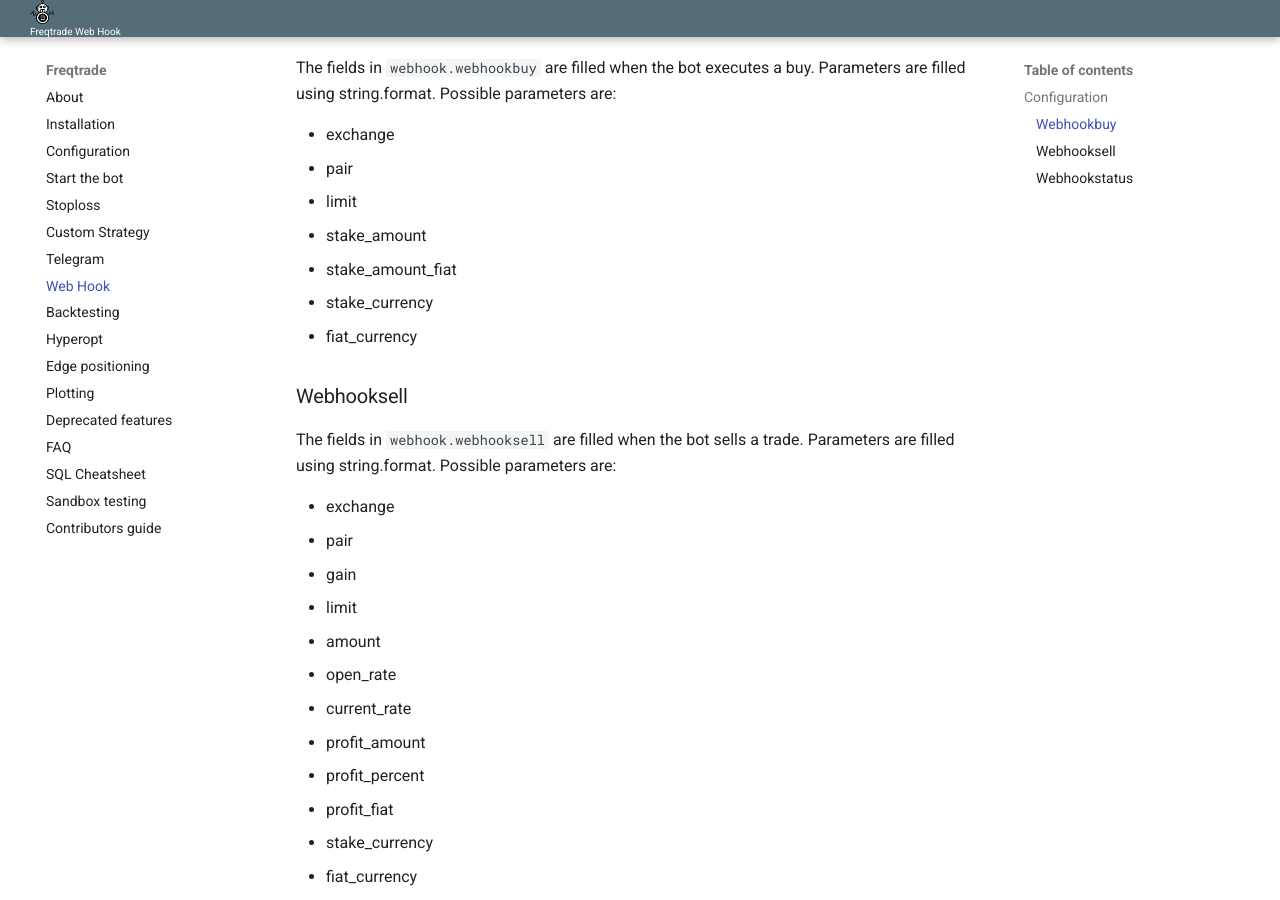
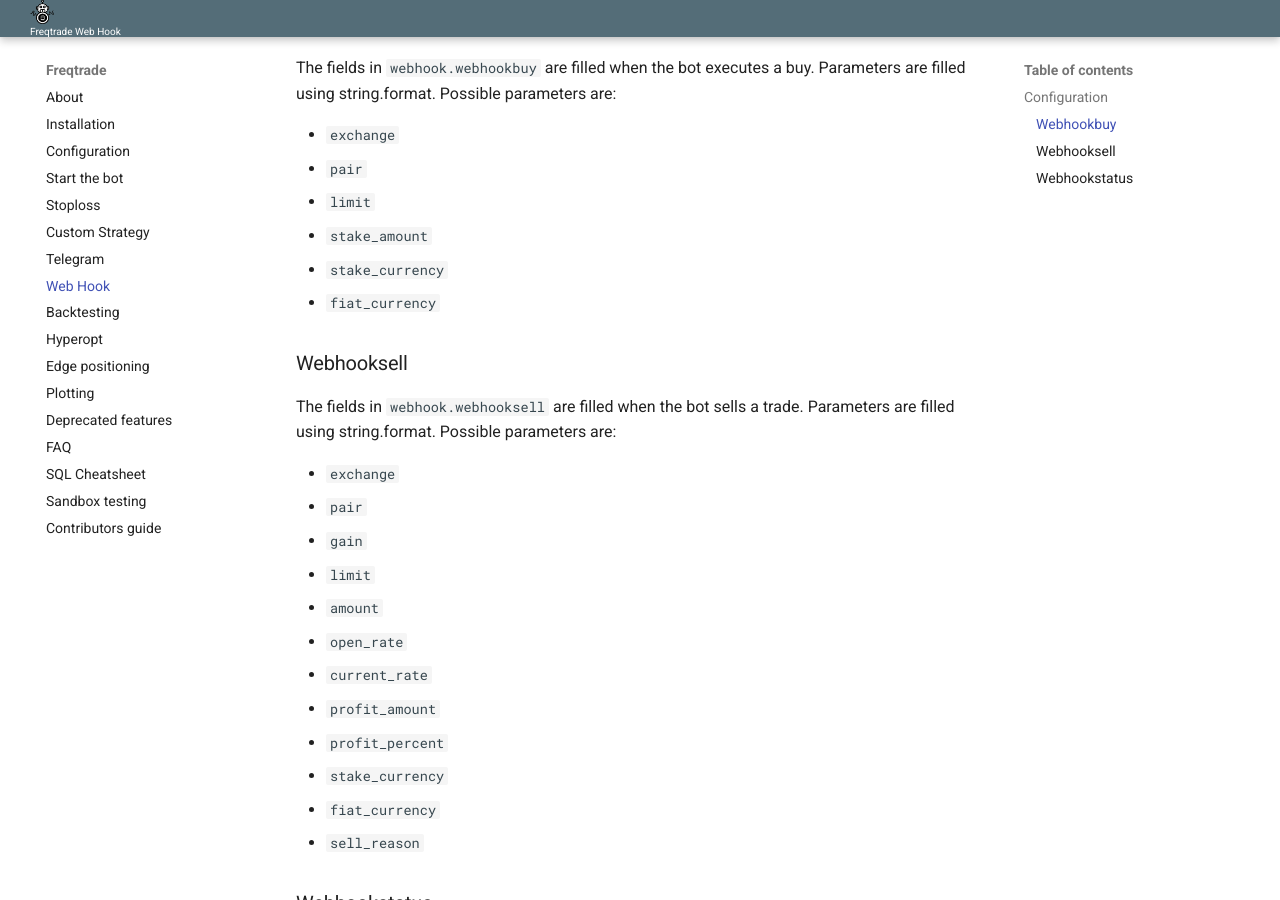
Before and after one commit to jacksonmori755/Crypto-trading-bot, an MkDocs documentation site: the page built from docs/webhook-config.md, in a window 1280 px wide and 900 px high, scrolled down 934 px. Built offline with MkDocs 1.6.1 and Material for MkDocs 9.7.7, drawn with Linux system fonts in a browser that asks for light colours.

Commit message:
Fix webhook documentation

```diff
--- a/docs/webhook-config.md
+++ b/docs/webhook-config.md
@@ -39,32 +39,30 @@ Different payloads can be configured for different events. Not all fields are ne
 The fields in `webhook.webhookbuy` are filled when the bot executes a buy. Parameters are filled using string.format.
 Possible parameters are:
 
-* exchange
-* pair
-* limit
-* stake_amount
-* stake_amount_fiat
-* stake_currency
-* fiat_currency
+* `exchange`
+* `pair`
+* `limit`
+* `stake_amount`
+* `stake_currency`
+* `fiat_currency`
 
 ### Webhooksell
 
 The fields in `webhook.webhooksell` are filled when the bot sells a trade. Parameters are filled using string.format.
 Possible parameters are:
 
-* exchange
-* pair
-* gain
-* limit
-* amount
-* open_rate
-* current_rate
-* profit_amount
-* profit_percent
-* profit_fiat
-* stake_currency
-* fiat_currency
-* sell_reason
+* `exchange`
+* `pair`
+* `gain`
+* `limit`
+* `amount`
+* `open_rate`
+* `current_rate`
+* `profit_amount`
+* `profit_percent`
+* `stake_currency`
+* `fiat_currency`
+* `sell_reason`
 
 ### Webhookstatus
 
```
